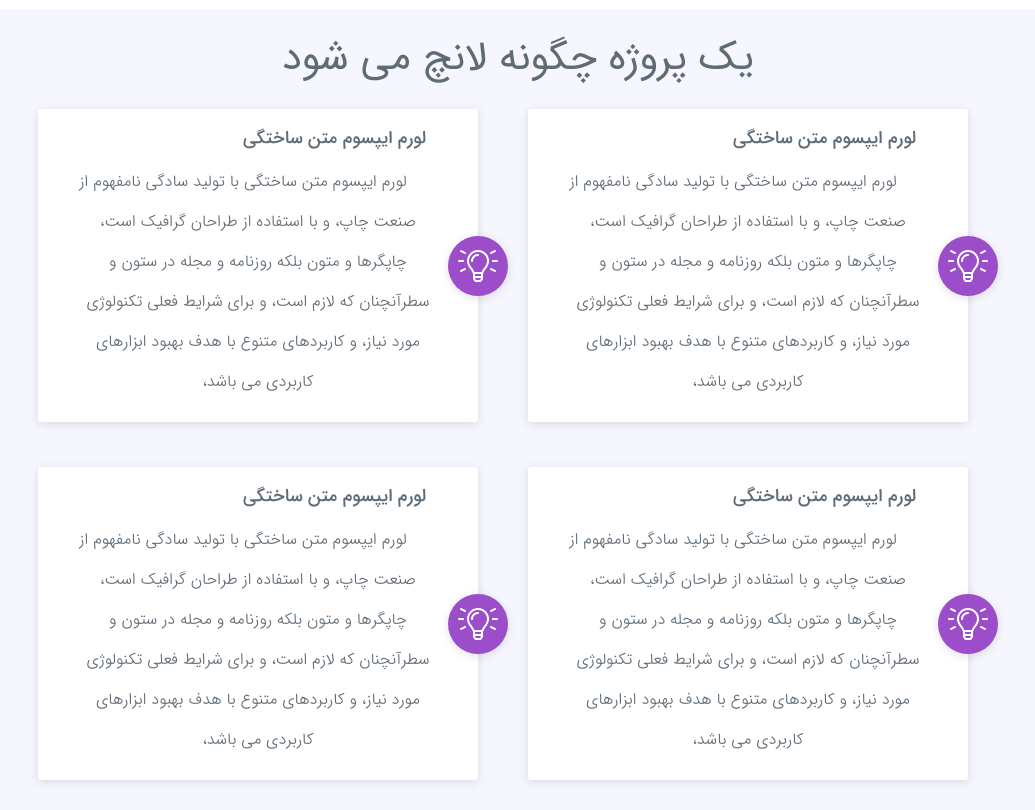
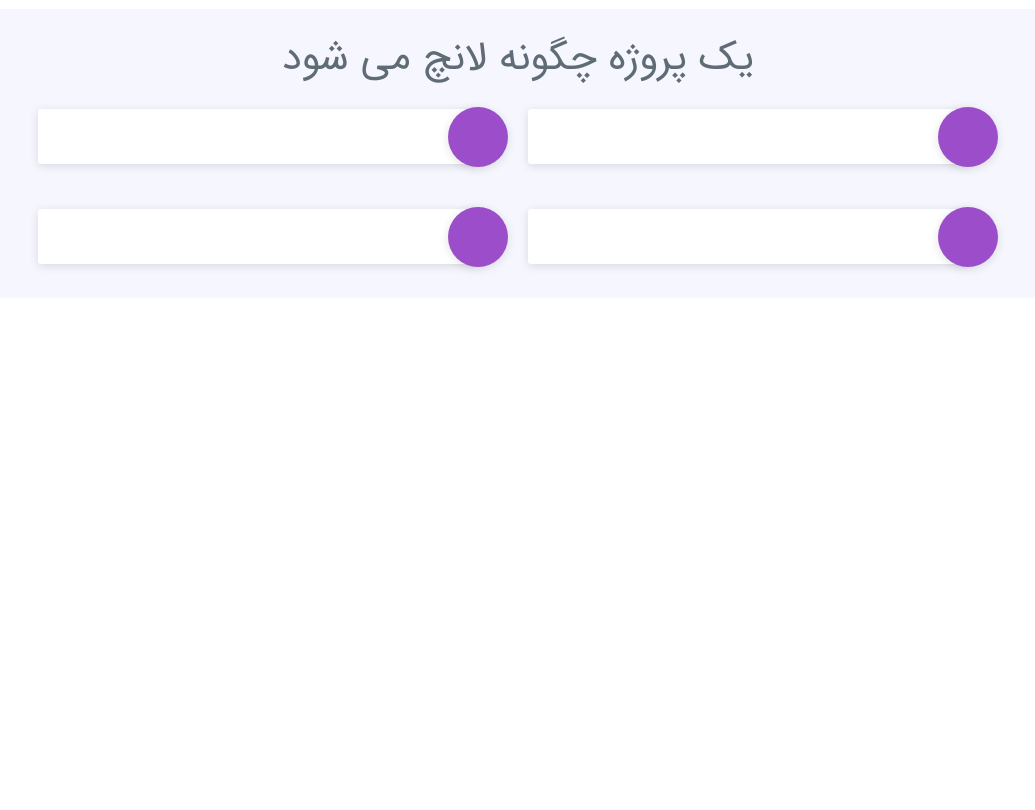
Before and after one commit to nerdpanda-ir/NerdPanda.Me, a React (Create React App) app: page / in a window 1280 px wide. Shown: the part 1200-2010 px from the top of the page, without its empty margins (122-1157 px from the left). After the commit the page ends 1498 px from the top, so only its background shows below. Built offline with nearby package versions, Linux system fonts and the light colour scheme.

Commit message:
[file]{Tip.js}-> dynamic compponent content create state and set props to state

```diff
--- a/src/components/Page/index/Main/AboutMe/ProjectLunch/Tip/Tip.js
+++ b/src/components/Page/index/Main/AboutMe/ProjectLunch/Tip/Tip.js
@@ -8,17 +8,25 @@
 
 /*====   import Style    ====*/
 export default class Tip extends React.Component{
+    constructor() {
+        super();
+        this.state = {body : null , title : null , icon : null };
+    }
+    static getDerivedStateFromProps(props)
+    {
+        return {body : props.children , title : props.title , icon : props.icon }
+    }
     render() {
         let result =
             (
                 <React.Fragment>
                     <section className='tip br3 sh3 col-11 bg-white dirR posRel boxSBB'>
                         <section className='tipBtn posAb bg-perple-dark color-white sh3 textCenter boxSBB br100'>
-                            <i className="fal fa-lightbulb-on"></i>
+                            <i className={this.state.icon}></i>
                         </section>
                         <section className='tipContent'>
-                            <h4>لورم ایپسوم متن ساختگی </h4>
-                            <BigParagraph className='textCenter'>لورم ایپسوم متن ساختگی با تولید سادگی نامفهوم از صنعت چاپ، و با استفاده از طراحان گرافیک است، چاپگرها و متون بلکه روزنامه و مجله در ستون و سطرآنچنان که لازم است، و برای شرایط فعلی تکنولوژی مورد نیاز، و کاربردهای متنوع با هدف بهبود ابزارهای کاربردی می باشد،</BigParagraph>
+                            <h4>{this.state.title}</h4>
+                            <BigParagraph className='textCenter'>{this.state.body}</BigParagraph>
                         </section>
                     </section>
                 </React.Fragment>
```
